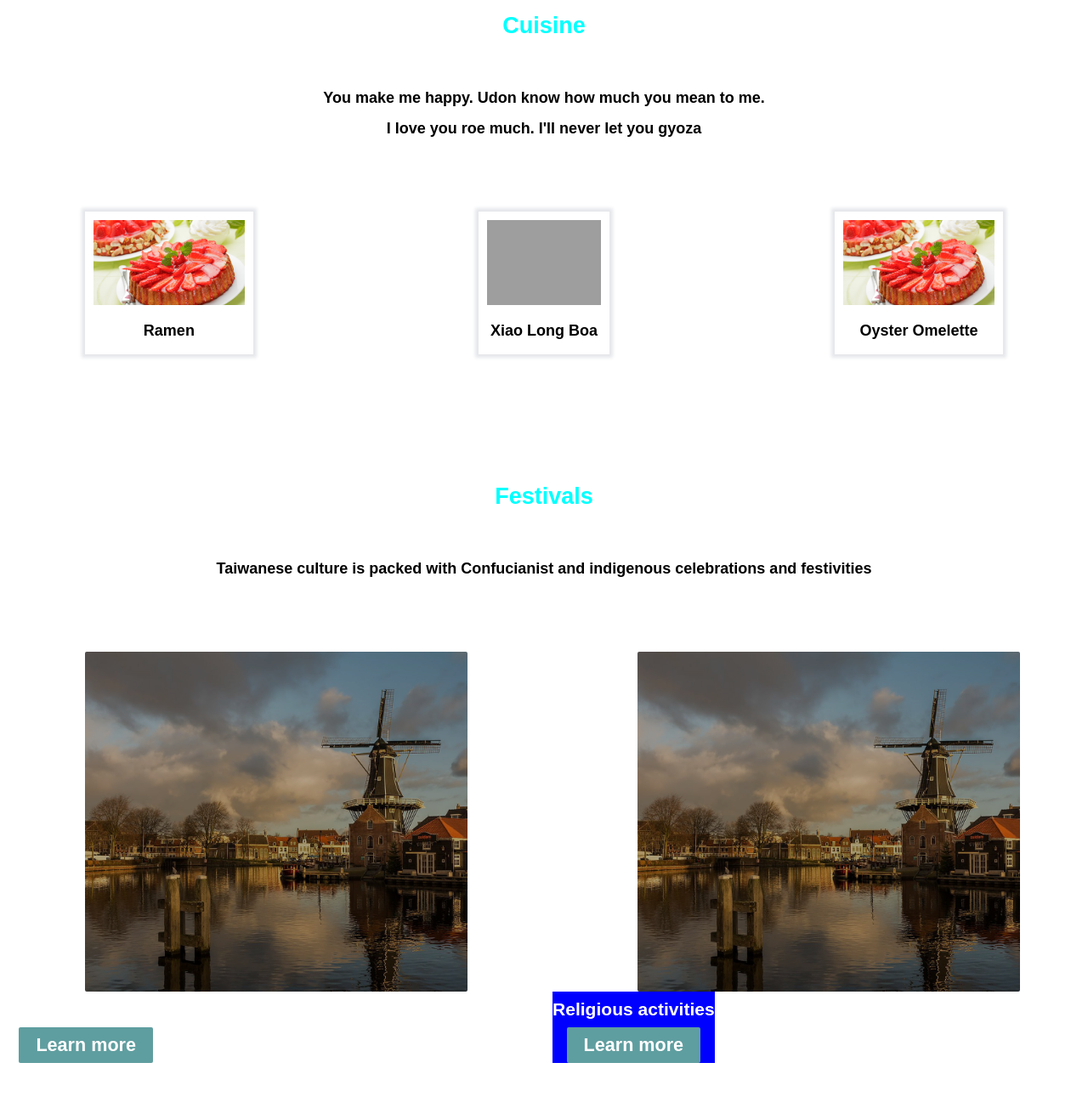
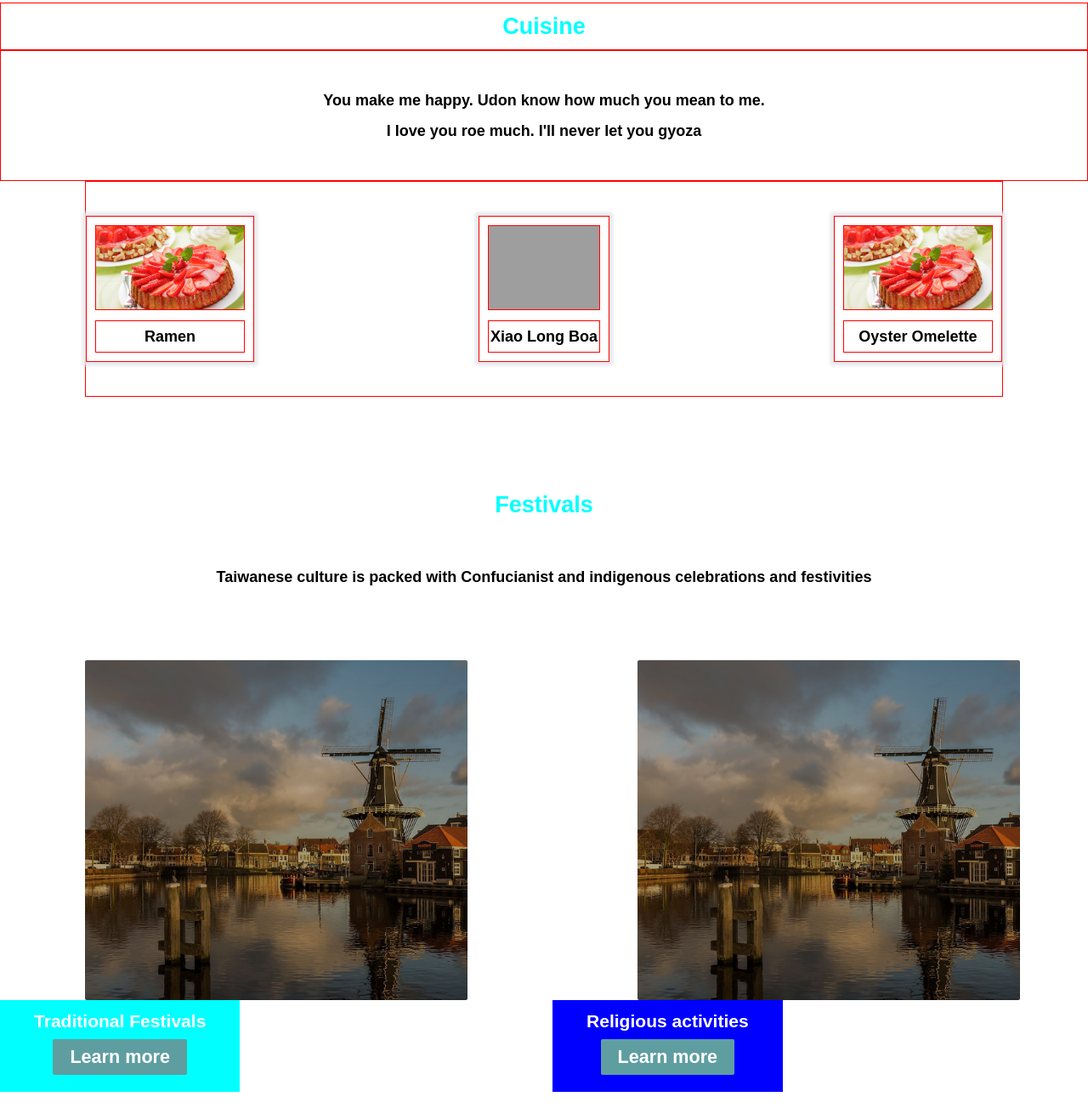
Before and after one commit to onumengine/traveltaiwan, a plain HTML site: page index.html in a window 1280 px wide. Shown: the part 897-2201 px from the top of the page at 85% size. Drawn offline with Linux system fonts and the light colour scheme; grey boxes are pictures that could not be loaded.

Commit message:
styled the button frames

```diff
--- a/index.css
+++ b/index.css
@@ -3,7 +3,7 @@
     margin: 0;
 }
 
-#accommodation * {
+#cuisine * {
     border-style: solid;
     border-width: 1px;
     border-color: red;
@@ -110,6 +110,7 @@ body {
     border: none;
     color: white;
     position: absolute;
+    padding: 4px 40px 20px 40px;
 }
 
 #introDiv {
@@ -154,6 +155,10 @@ body {
     background-color: blue;
 }
 
+#traditionalButtonFrame {
+    background-color: aqua;
+}
+
 .subheading {
     color: aqua;
 }
```
